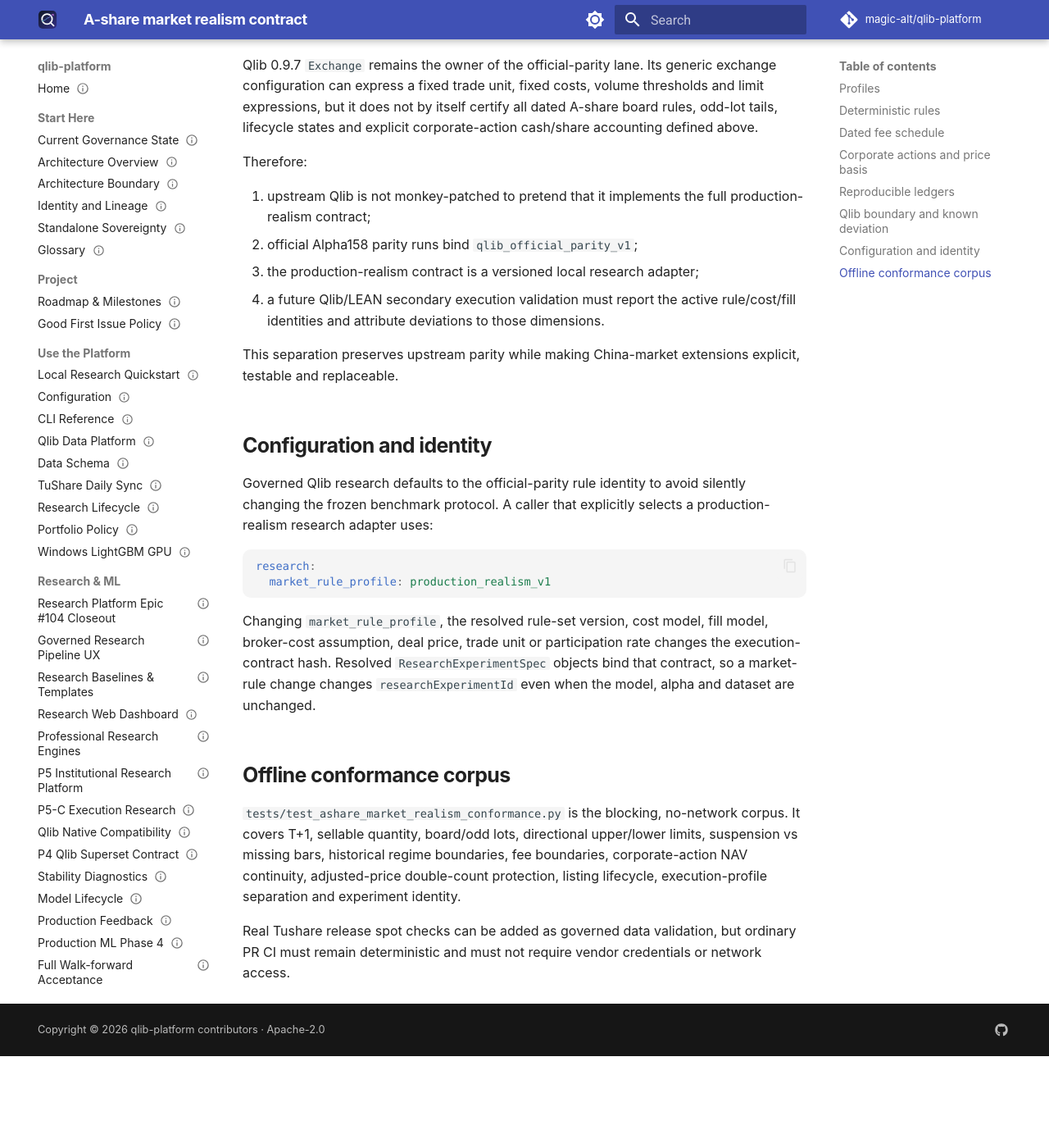
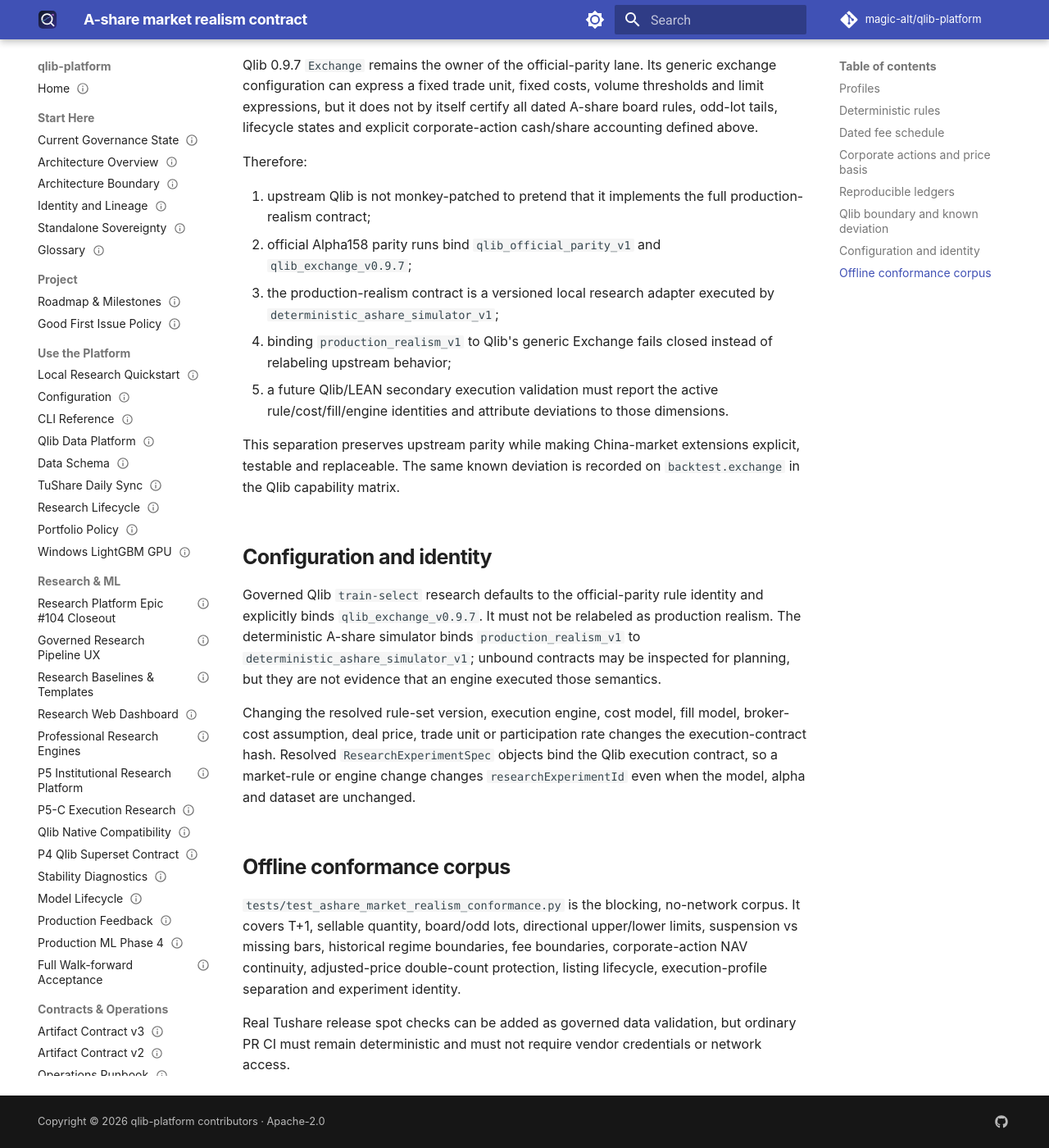
Before and after one commit to magic-alt/qlib-platform, an MkDocs documentation site: the page built from docs/ashare_market_realism.md, in a window 1280 px wide and 1400 px high, scrolled down 3300 px. Shown: the whole window at 82% size. Built offline with MkDocs 1.6.1 and Material for MkDocs 9.7.7, drawn with Linux system fonts in a browser that asks for light colours; comment, search, counter and statistics services are not loaded; before the commit the page ends 4588 px from its top, so only the background shows below that.

Commit message:
docs(backtest): clarify execution-engine binding

````diff
--- a/docs/ashare_market_realism.md
+++ b/docs/ashare_market_realism.md
@@ -78,22 +78,18 @@
 Therefore:
 
 1. upstream Qlib is not monkey-patched to pretend that it implements the full production-realism contract;
-2. official Alpha158 parity runs bind `qlib_official_parity_v1`;
-3. the production-realism contract is a versioned local research adapter;
-4. a future Qlib/LEAN secondary execution validation must report the active rule/cost/fill identities and attribute deviations to those dimensions.
+2. official Alpha158 parity runs bind `qlib_official_parity_v1` and `qlib_exchange_v0.9.7`;
+3. the production-realism contract is a versioned local research adapter executed by `deterministic_ashare_simulator_v1`;
+4. binding `production_realism_v1` to Qlib's generic Exchange fails closed instead of relabeling upstream behavior;
+5. a future Qlib/LEAN secondary execution validation must report the active rule/cost/fill/engine identities and attribute deviations to those dimensions.
 
-This separation preserves upstream parity while making China-market extensions explicit, testable and replaceable.
+This separation preserves upstream parity while making China-market extensions explicit, testable and replaceable. The same known deviation is recorded on `backtest.exchange` in the Qlib capability matrix.
 
 ## Configuration and identity
 
-Governed Qlib research defaults to the official-parity rule identity to avoid silently changing the frozen benchmark protocol. A caller that explicitly selects a production-realism research adapter uses:
+Governed Qlib `train-select` research defaults to the official-parity rule identity and explicitly binds `qlib_exchange_v0.9.7`. It must not be relabeled as production realism. The deterministic A-share simulator binds `production_realism_v1` to `deterministic_ashare_simulator_v1`; unbound contracts may be inspected for planning, but they are not evidence that an engine executed those semantics.
 
-```yaml
-research:
-  market_rule_profile: production_realism_v1
-```
-
-Changing `market_rule_profile`, the resolved rule-set version, cost model, fill model, broker-cost assumption, deal price, trade unit or participation rate changes the execution-contract hash. Resolved `ResearchExperimentSpec` objects bind that contract, so a market-rule change changes `researchExperimentId` even when the model, alpha and dataset are unchanged.
+Changing the resolved rule-set version, execution engine, cost model, fill model, broker-cost assumption, deal price, trade unit or participation rate changes the execution-contract hash. Resolved `ResearchExperimentSpec` objects bind the Qlib execution contract, so a market-rule or engine change changes `researchExperimentId` even when the model, alpha and dataset are unchanged.
 
 ## Offline conformance corpus
 
````
